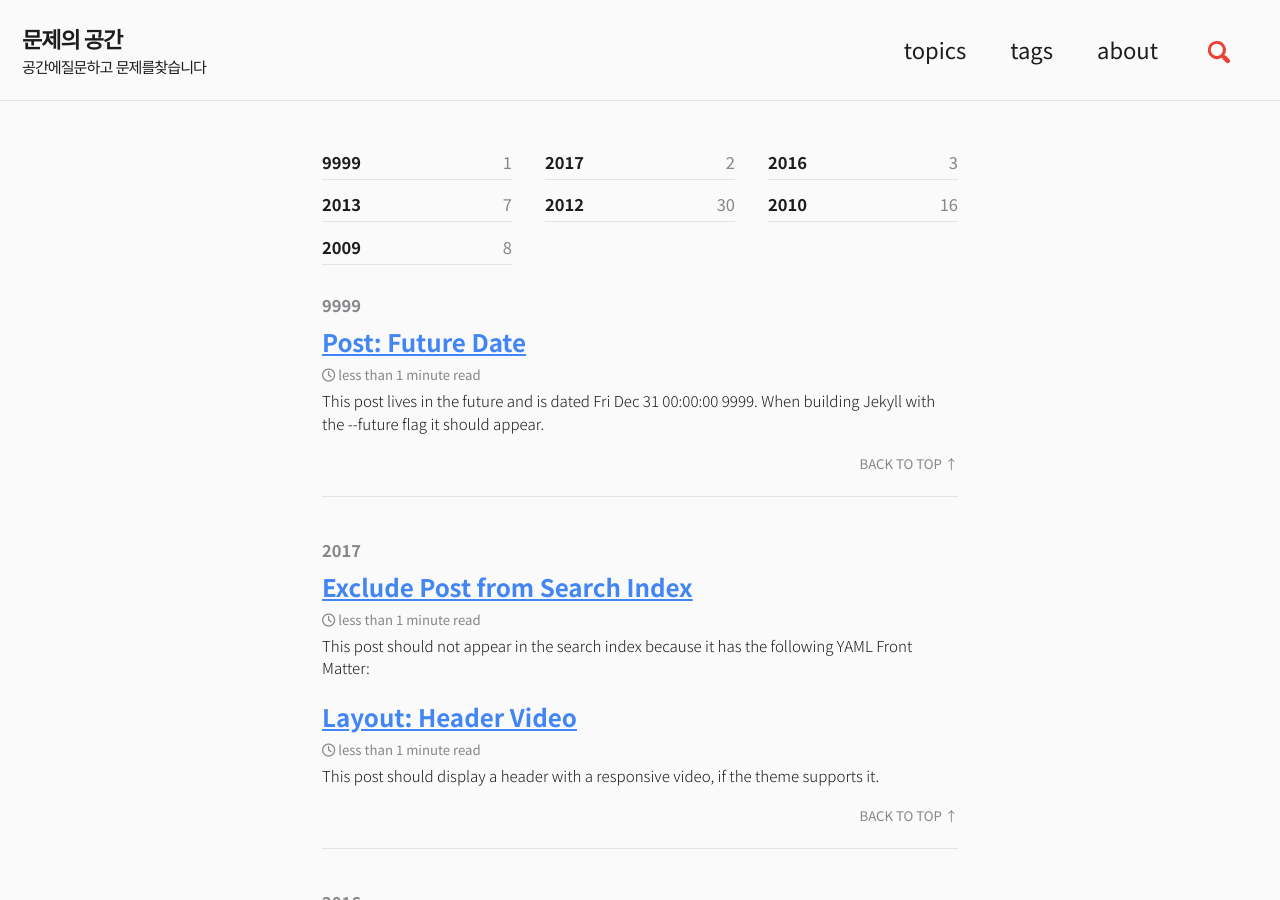
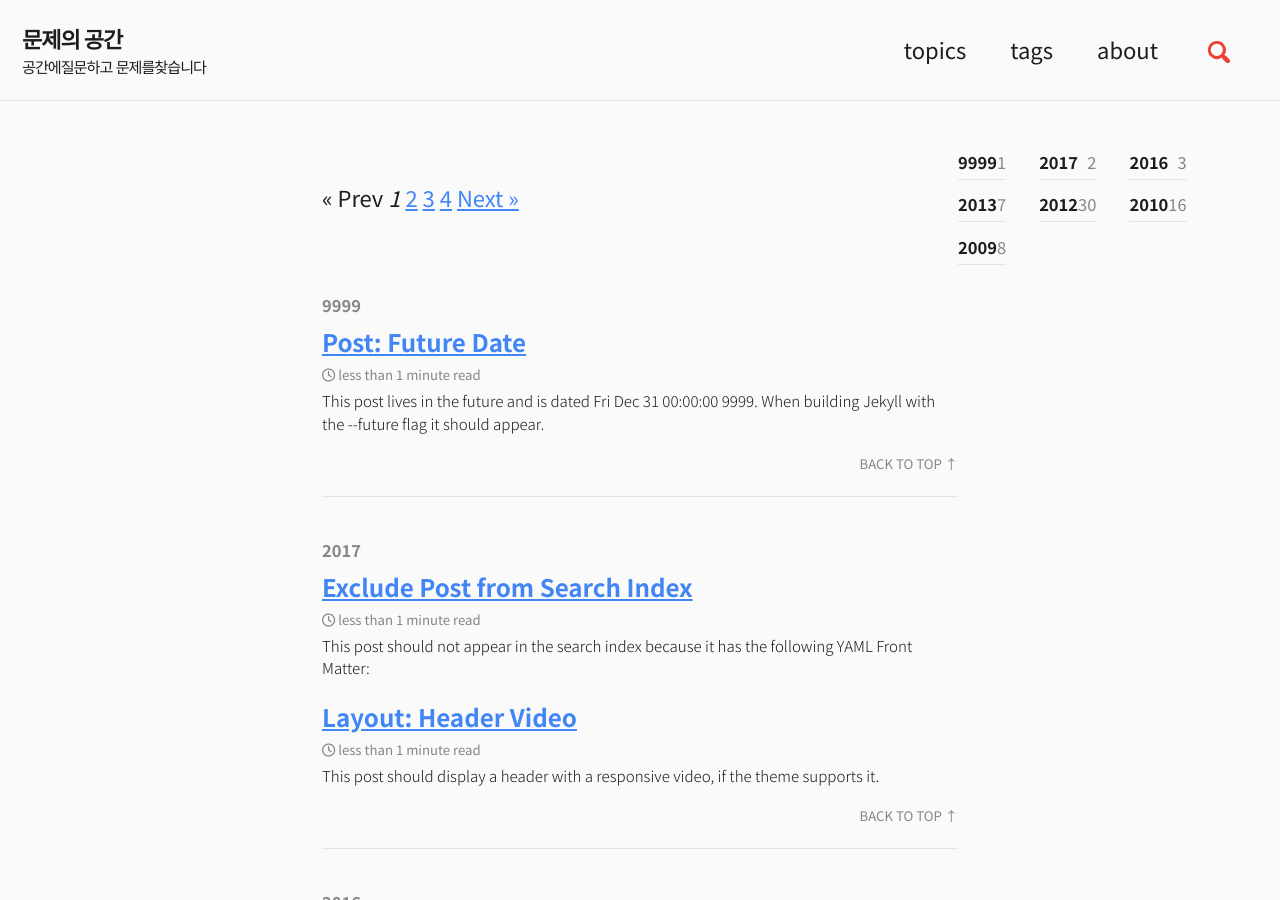
Before and after one commit to epplemint/epplemint.github.io, a Jekyll site: the page built from index.html, in a window 1280 px wide and 900 px high. Built offline with Jekyll 4.4.1, drawn with Linux system fonts in a browser that asks for light colours; cached includes are drawn as plain includes; nearby versions of some CDN libraries; the list of posts is cut into pages by our own code.

Commit message:
Update index.html

```diff
--- a/index.html
+++ b/index.html
@@ -2,3 +2,29 @@
 layout: posts
 author_profile: false
 ---
+
+{% if paginator.total_pages > 1 %}
+<div class="pagination">
+  {% if paginator.previous_page %}
+    <a href="{{ paginator.previous_page_path | relative_url }}">&laquo; Prev</a>
+  {% else %}
+    <span>&laquo; Prev</span>
+  {% endif %}
+
+  {% for page in (1..paginator.total_pages) %}
+    {% if page == paginator.page %}
+      <em>{{ page }}</em>
+    {% elsif page == 1 %}
+      <a href="{{ paginator.previous_page_path | relative_url }}">{{ page }}</a>
+    {% else %}
+      <a href="{{ site.paginate_path | relative_url | replace: ':num', page }}">{{ page }}</a>
+    {% endif %}
+  {% endfor %}
+
+  {% if paginator.next_page %}
+    <a href="{{ paginator.next_page_path | relative_url }}">Next &raquo;</a>
+  {% else %}
+    <span>Next &raquo;</span>
+  {% endif %}
+</div>
+{% endif %}
```
